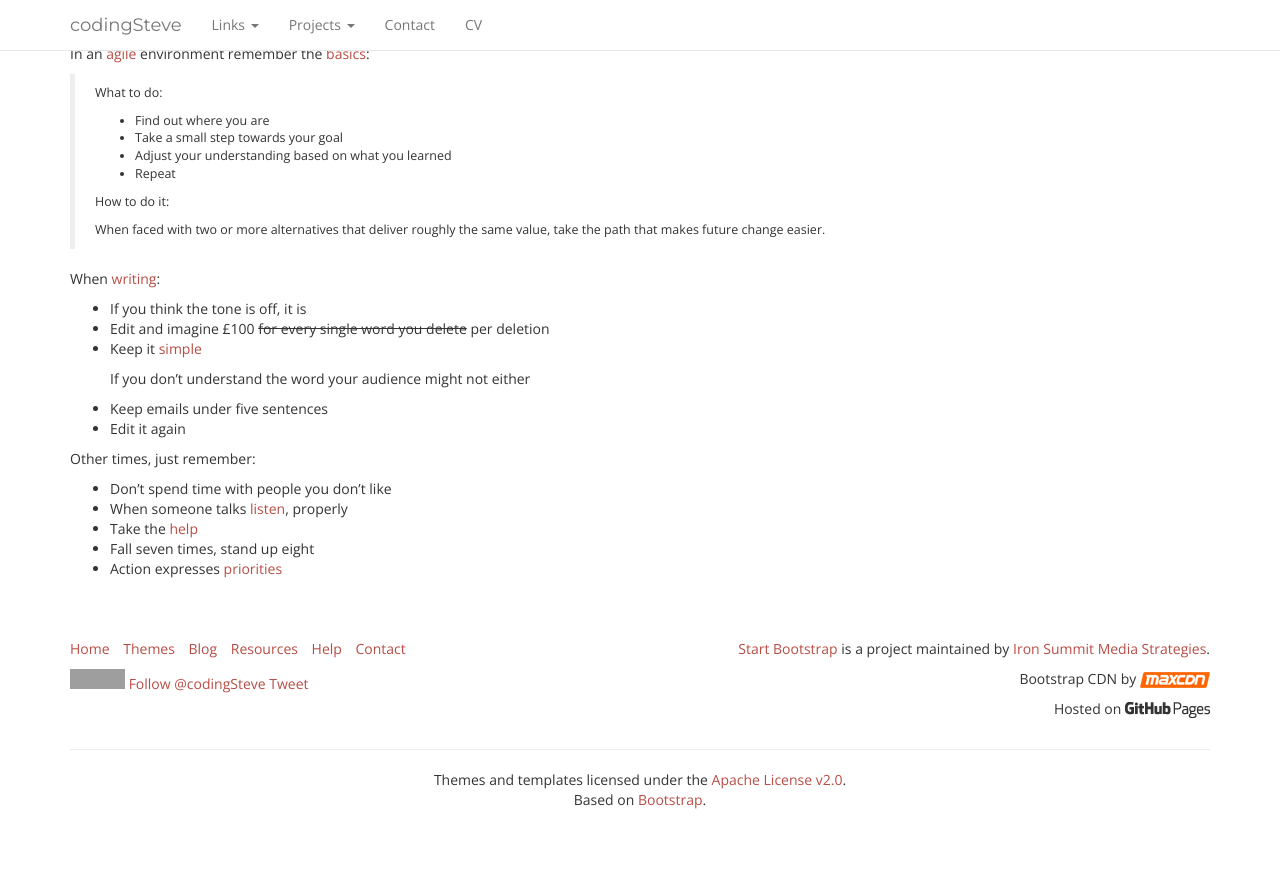
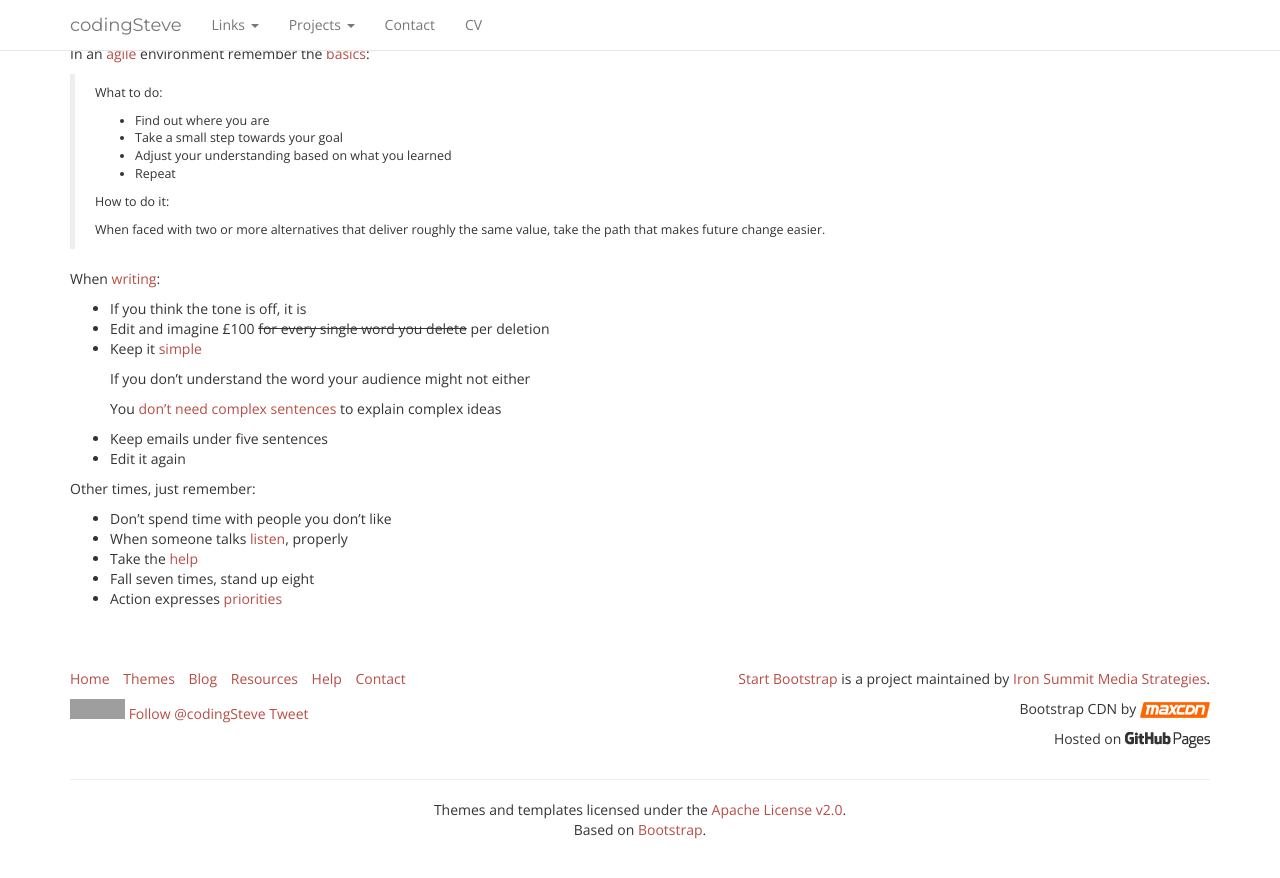
Before and after one commit to codingSteve/codingSteve.github.io, a Jekyll site: the page built from docs/2015-10-21-essentials.md, in a window 1280 px wide and 900 px high, scrolled down 1488 px. Shown: the top 878 px of the window. Built offline with Jekyll 4.4.1, drawn with Linux system fonts in a browser that asks for light colours; nearby versions of some CDN libraries; comment, search, counter and statistics services are not loaded; grey boxes are pictures that could not be loaded.

Commit message:
Add extra idea on writing
http://paulgraham.com/talk.html

```diff
--- a/docs/2015-10-21-essentials.md
+++ b/docs/2015-10-21-essentials.md
@@ -106,6 +106,8 @@ When [writing][ABW]:
 - Keep it [simple][CHQ]
 
     If you don't understand the word your audience might not either
+
+    You [don't need complex sentences][GBW] to explain complex ideas
 - Keep emails under five sentences
 - Edit it again
 
```
Also changed, not shown: other parts of docs/2015-10-21-essentials.md (+1 -0 lines).
